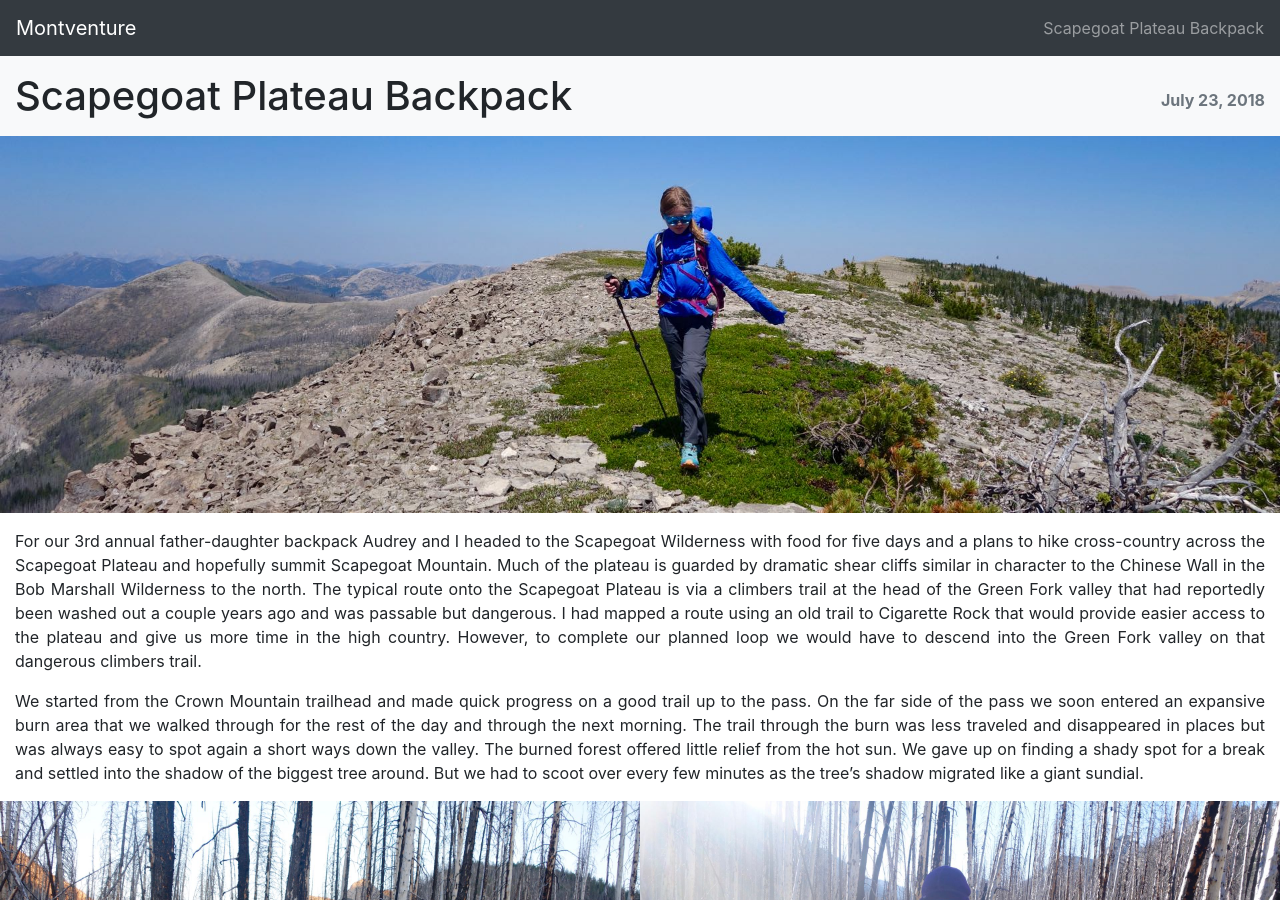
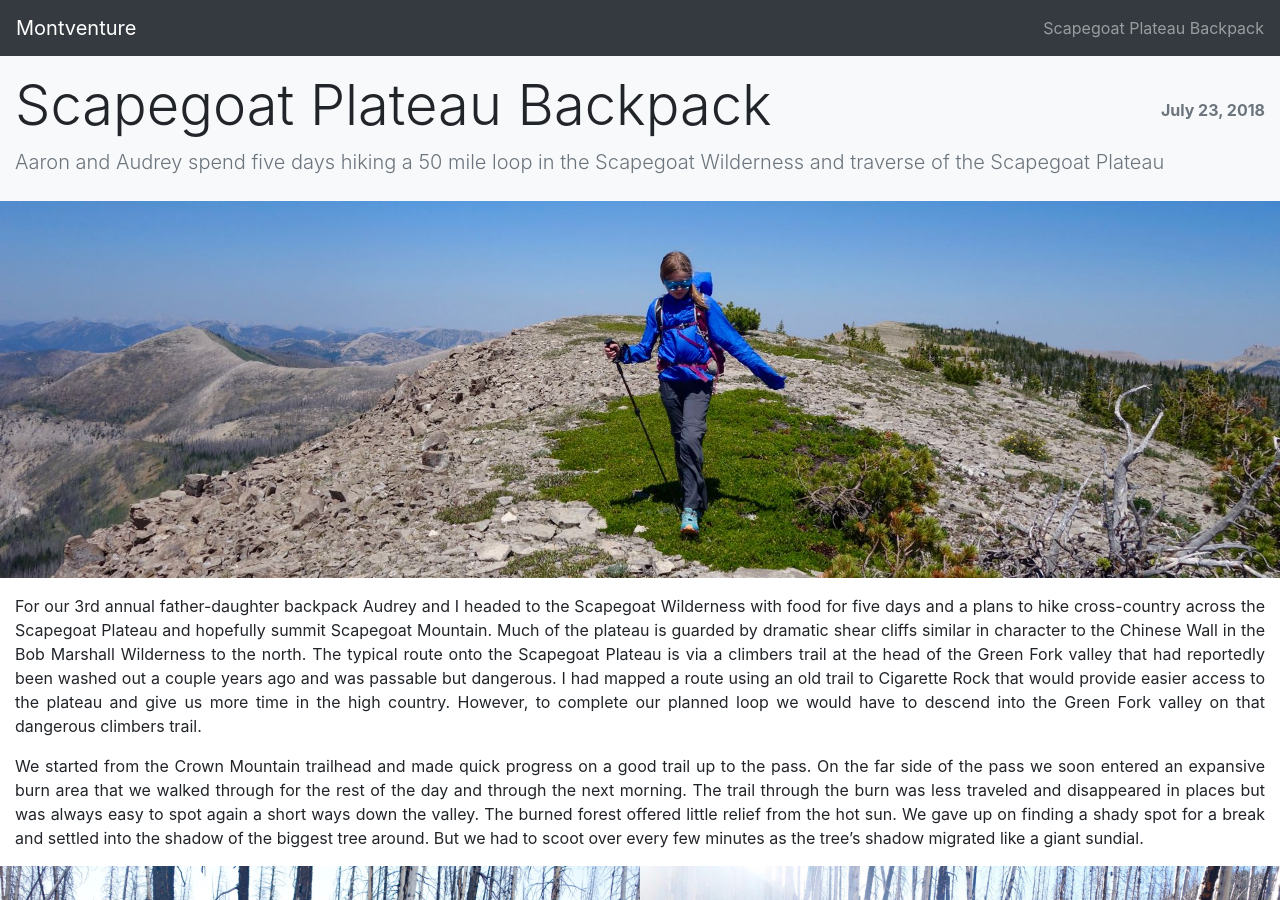
Before and after one commit to aaron/montventure, a Jekyll site: the page built from _posts/2018-07-23-scapegoat-plateau-backpack.md, in a window 1280 px wide and 900 px high. Built offline with Jekyll 4.4.1, drawn with Linux system fonts in a browser that asks for light colours.

Commit message:
add post summaries

```diff
--- a/_layouts/post.html
+++ b/_layouts/post.html
@@ -5,9 +5,15 @@ layout: default
 
   <div class="container-fluid bg-light pt-3 pb-2">
     <div class="d-flex flex-column flex-md-row align-items-md-center justify-content-between">
-      <h1>{{ page.title | escape }}</h1>
+      <h1 class="display-4">{{ page.title | escape }}</h1>
       <strong class="text-secondary">{{ page.date | date: site.date_format }}</strong>
     </div>
+
+    {%- if page.summary -%}
+      <p class="lead text-muted px-0 mt-0">
+        {{ page.summary }}
+      </p>
+    {%- endif -%}
   </div>
 
   <div>
--- a/_posts/2018-07-23-scapegoat-plateau-backpack.md
+++ b/_posts/2018-07-23-scapegoat-plateau-backpack.md
@@ -1,6 +1,7 @@
 ---
 layout:     post
 title:      Scapegoat Plateau Backpack
+summary:    Aaron and Audrey spend five days hiking a 50 mile loop in the Scapegoat Wilderness and traverse of the Scapegoat Plateau
 image_path: /assets/images/scapegoat/
 tags:       Backpacking Scapegoat
 caltopo:    https://caltopo.com/m/9PQE
```
Also changed, not shown: _layouts/home.html (+7 -0 lines), _posts/2016-08-24-jewel-basin-backpack.md (+1 -0 lines), _posts/2017-01-29-bass-creek-ski-tour.md (+1 -0 lines), _posts/2018-08-18-blodgett-mountain.md (+1 -0 lines).
